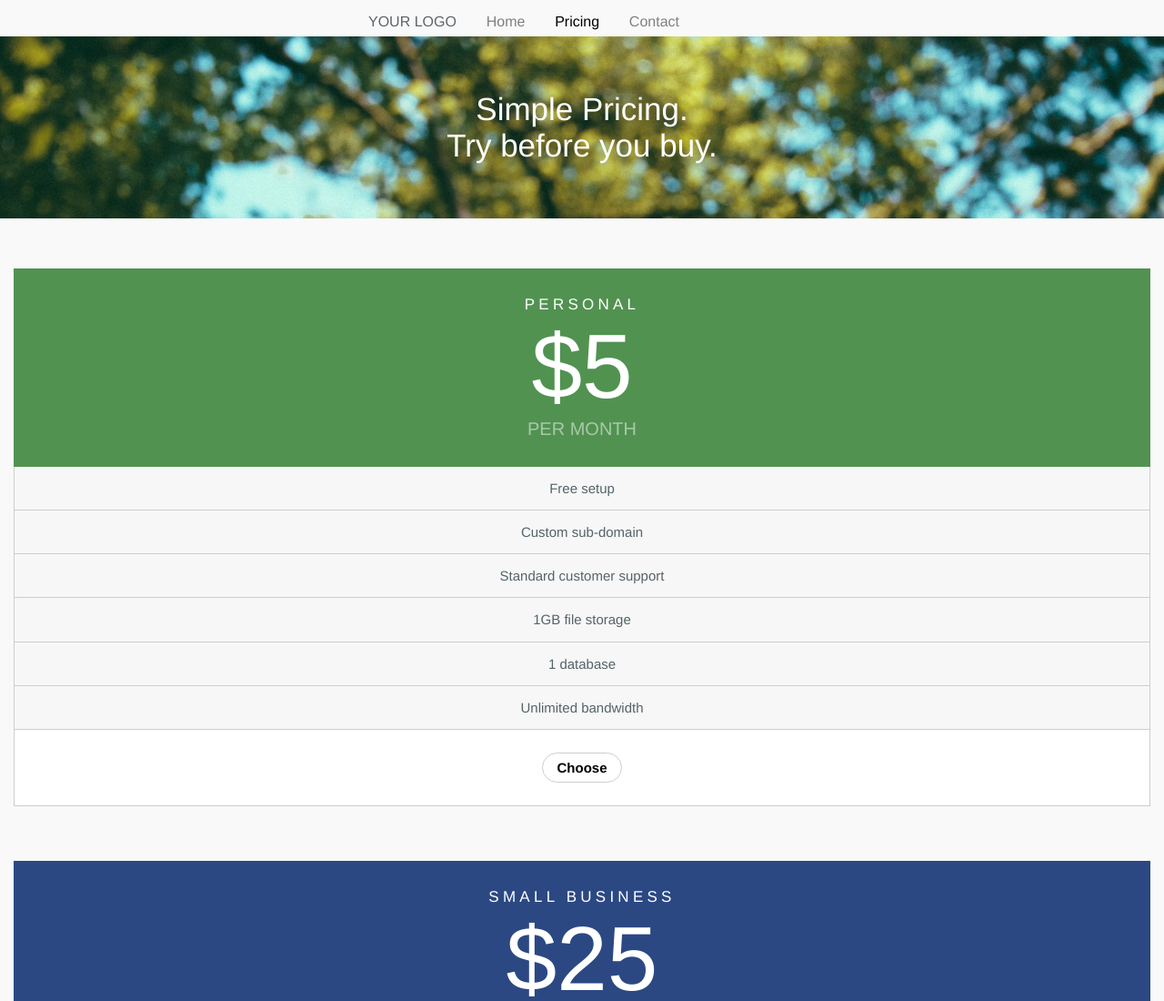
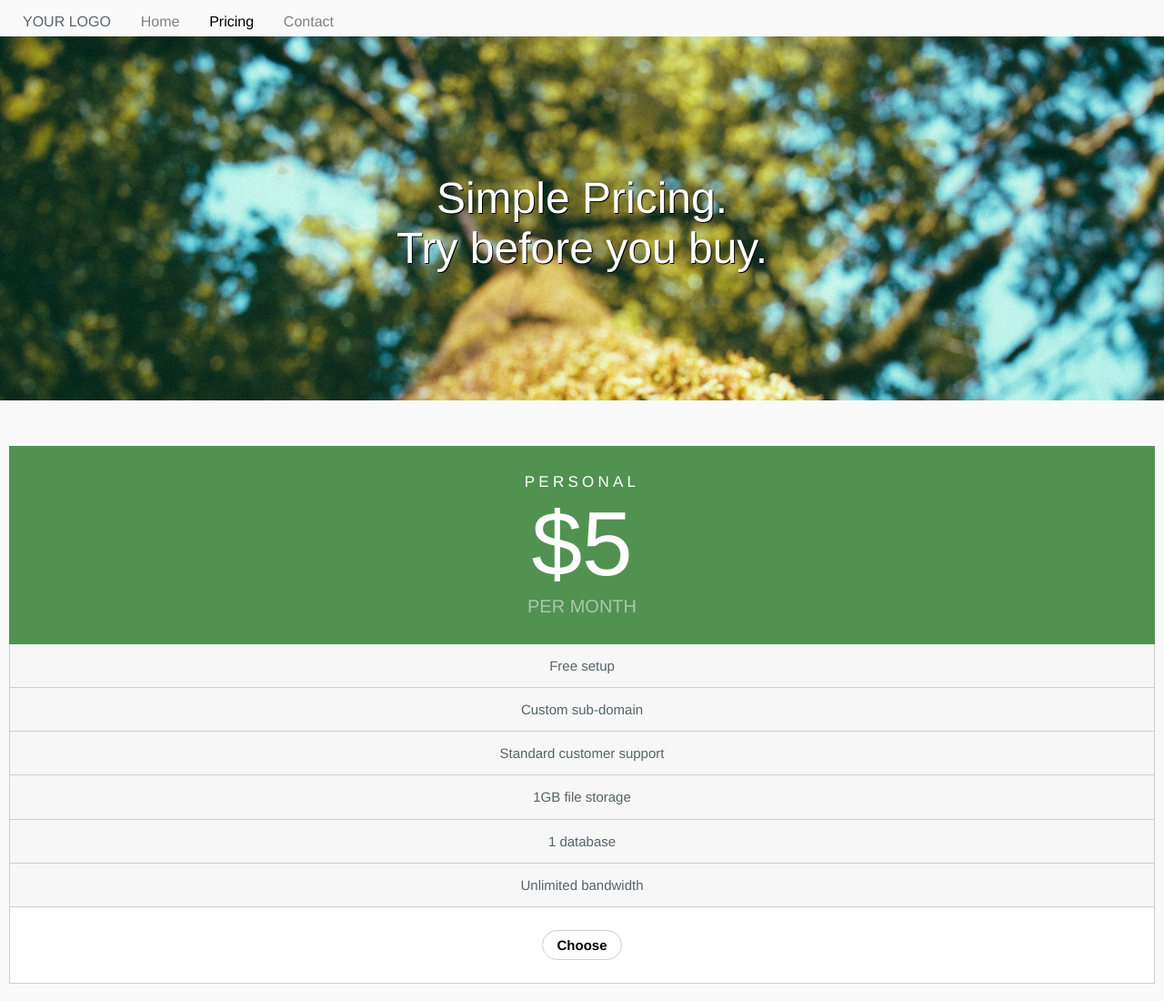
Before and after one commit to mellenklein/Grid_Breakpoints_Practice, a website: page index.html in a window 1280 px wide. Shown: the top 1100 px of the page at 91% size. Drawn offline with nearby package versions, Linux system fonts and the light colour scheme.

Commit message:
Breakpoint 2 - commit 2

```diff
--- a/styles/main.css
+++ b/styles/main.css
@@ -52,7 +52,7 @@ section.hero {
     font-size: 3.5em;
     font-weight: 400;
     margin: 0 auto;
-    text-shadow: 3px 3px 1 #000; }
+    text-shadow: 1px 1px #000; }
 
 section.prices {
   float: left;
@@ -169,3 +169,16 @@ footer {
     footer p a {
       color: #E0E0E0;
       line-height: 1.4em; }
+
+@media (min-width: 479px) {
+  header nav {
+    text-align: left; }
+  main {
+    padding: 10px; }
+  section.hero {
+    height: 400px;
+    text-align: center;
+    color: #fff;
+    padding-top: 150px; }
+    section.hero h2 {
+      font-size: 4.8em; } }
--- a/styles/styles.scss
+++ b/styles/styles.scss
@@ -48,7 +48,7 @@ section.hero {
       font-size: 3.5em;
       font-weight: 400;
       margin: 0 auto;
-      text-shadow: 3px 3px 1 #000;
+      text-shadow: 1px 1px #000;
     }
 }
 
@@ -174,3 +174,23 @@ section.action, section.payments, section.cancel, section.support {
       }
     }
   }
+
+  @media (min-width:479px) {
+    header {
+      nav {
+        text-align: left;
+      }
+    }
+    main {
+      padding: 10px;
+    }
+    section.hero {
+        height: 400px;
+        text-align: center;
+        color: #fff;
+        padding-top: 150px;
+        h2 {
+          font-size: 4.8em;
+        }
+    }
+  }
```
